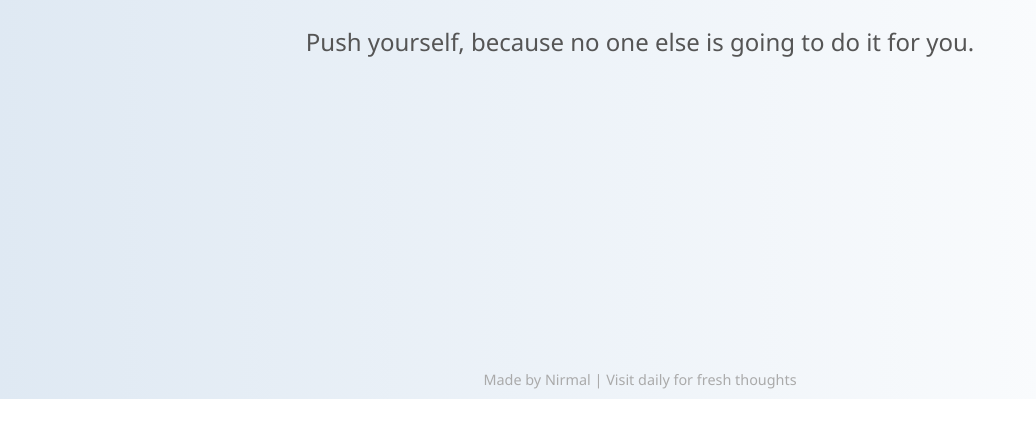
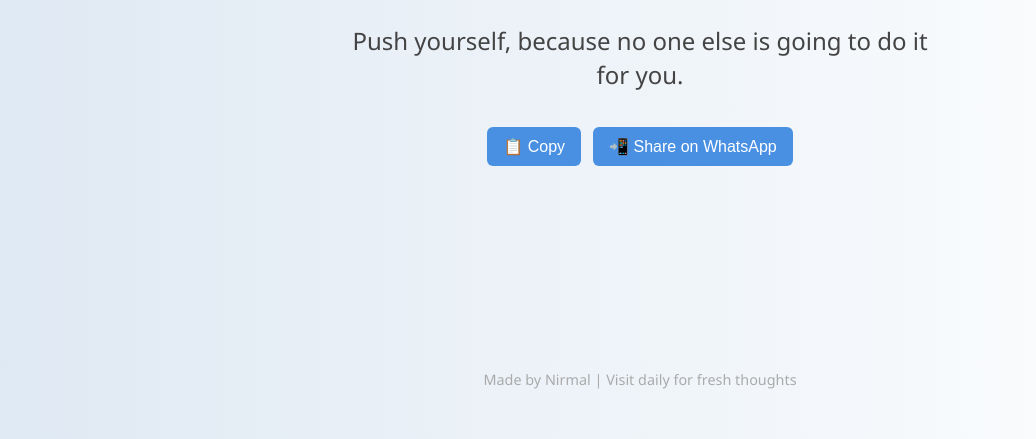
Before and after one commit to ns-cell/daily-thoughts, a plain HTML site: page index.html in a window 1280 px wide. Shown: the part 401-840 px from the top of the page, without its empty margins (0-1036 px from the left). Before the commit the page ends 800 px from the top, so only its background shows below. Drawn offline with Linux system fonts and the light colour scheme.

Commit message:
Update index.html

```diff
--- a/index.html
+++ b/index.html
@@ -1,35 +1,57 @@
 <!DOCTYPE html>
 <html lang="en">
 <head>
-  <meta charset="UTF-8">
+  <meta charset="UTF-8" />
+  <meta name="viewport" content="width=device-width, initial-scale=1" />
   <title>Daily Motivation - Namma Udyama</title>
-  <meta name="viewport" content="width=device-width, initial-scale=1.0">
   <style>
     body {
-      font-family: 'Segoe UI', sans-serif;
+      font-family: 'Segoe UI', Tahoma, Geneva, Verdana, sans-serif;
+      background: linear-gradient(to right, #dfe9f3, #ffffff);
+      min-height: 100vh;
+      margin: 0;
+      padding: 20px;
       display: flex;
       flex-direction: column;
       justify-content: center;
       align-items: center;
-      height: 100vh;
-      margin: 0;
-      background: linear-gradient(to right, #dfe9f3, #ffffff);
+      text-align: center;
+      color: #333;
     }
     h1 {
-      font-size: 2em;
-      color: #333;
+      font-size: 2.2rem;
+      margin-bottom: 0.5em;
     }
-    .quote {
-      font-size: 1.5em;
-      color: #555;
-      margin: 20px;
-      text-align: center;
-      padding: 0 20px;
+    #quote {
+      font-size: 1.5rem;
+      margin: 1em 0 1.5em 0;
+      max-width: 600px;
+      line-height: 1.4;
+      color: #444;
+    }
+    .buttons {
+      display: flex;
+      gap: 12px;
+      justify-content: center;
+      margin-bottom: 1.5em;
+    }
+    button, select {
+      cursor: pointer;
+      padding: 10px 16px;
+      font-size: 1rem;
+      border: none;
+      border-radius: 6px;
+      background-color: #4a90e2;
+      color: white;
+      transition: background-color 0.3s ease;
+    }
+    button:hover, select:hover {
+      background-color: #357ABD;
     }
     footer {
-      position: absolute;
+      position: fixed;
       bottom: 10px;
-      font-size: 0.9em;
+      font-size: 0.9rem;
       color: #aaa;
     }
   </style>
@@ -37,12 +59,27 @@
 <body>
 
   <h1>🌟 Today's Thought 🌟</h1>
-  <div class="quote" id="dailyQuote">Loading...</div>
+
+  <div class="buttons">
+    <label for="langSelect" style="align-self:center; color:#555;">Choose Language:</label>
+    <select id="langSelect" aria-label="Select quote language">
+      <option value="en" selected>English</option>
+      <option value="kn">Kannada</option>
+    </select>
+  </div>
+
+  <div id="quote">Loading...</div>
+
+  <div class="buttons">
+    <button id="copyBtn" title="Copy quote to clipboard">📋 Copy</button>
+    <button id="whatsappBtn" title="Share quote on WhatsApp">📲 Share on WhatsApp</button>
+  </div>
 
   <footer>Made by Nirmal | Visit daily for fresh thoughts</footer>
 
   <script>
-    const thoughts = [
+    const quotes = {
+      en: [
         "Believe in yourself and all that you are.",
         "Small steps every day lead to big changes.",
         "Dream it. Wish it. Do it.",
@@ -53,12 +90,56 @@
         "Push yourself, because no one else is going to do it for you.",
         "Your only limit is your mind.",
         "Doubt kills more dreams than failure ever will."
-      // You can add more quotes here!
-    ];
+      ],
+      kn: [
+        "ನಿಮ್ಮ ಮೇಲೆ ನಂಬಿಕೆ ಇಡಿ ಮತ್ತು ನೀವು ಇರುವ ಎಲ್ಲಾ ಶಕ್ತಿಯನ್ನು ವಿಶ್ವಾಸಿಸಿ.",
+        "ಪ್ರತಿ ದಿನ ಸಣ್ಣ ಹೆಜ್ಜೆಗಳು ದೊಡ್ಡ ಬದಲಾವಣೆಗೆ ದಾರಿ ಮಾಡಿಕೊಡುತ್ತವೆ.",
+        "ಸ್ವಪ್ನ ನೋಡಿ. ಬಯಸಿರಿ. ಮಾಡಿ.",
+        "ಧನಾತ್ಮಕವಾಗಿರಿ, ಕಠಿಣ ಪರಿಶ್ರಮ ಮಾಡಿ, ಮತ್ತು ಸಾಧನೆ ಮಾಡಿ.",
+        "ನೀವು ನೀವು ಭಾವಿಸುವುದಕ್ಕಿಂತ ಹೆಚ್ಚು ಬಲಿಷ್ಠರು.",
+        "ಯಶಸ್ಸು ನಿಮ್ಮ ಹತ್ತಿರ ಬರುತ್ತಿಲ್ಲ — ನೀವು ಅದನ್ನು ತಲುಪಬೇಕು.",
+        "ಗಡಿಯಾರವನ್ನು ನೋಡಬೇಡಿ; ಅದು ಏನು ಮಾಡುತ್ತದೆ ಹಾಗೆ ಮಾಡಿ — ಮುಂದುವರಿಸಿ.",
+        "ನಿಮ್ಮನ್ನು ನೀವು ತಳ್ಳಿರಿ, ಏಕೆಂದರೆ ಇನ್ನಾರೂ ಇದನ್ನು ನಿಮಗಾಗಿ ಮಾಡುವುದಿಲ್ಲ.",
+        "ನಿಮ್ಮ ಏಕೈಕ ಮಿತಿಯು ನಿಮ್ಮ ಮನಸ್ಸಾಗಿದೆ.",
+        "ಶಂಕೆ ವಿಫಲತೆಯಿಗಿಂತ ಹೆಚ್ಚು ಕನಸುಗಳನ್ನು ಕೊಲ್ಲುತ್ತದೆ."
+      ]
+    };
 
+    function getQuote(lang) {
       const today = new Date();
-    const dayIndex = today.getDate() % thoughts.length;
-    document.getElementById("dailyQuote").textContent = thoughts[dayIndex];
+      const index = today.getDate() % quotes[lang].length;
+      return quotes[lang][index];
+    }
+
+    function updateQuote() {
+      const langSelect = document.getElementById('langSelect');
+      const selectedLang = langSelect.value;
+      const quoteText = getQuote(selectedLang);
+      document.getElementById('quote').textContent = quoteText;
+    }
+
+    document.getElementById('langSelect').addEventListener('change', updateQuote);
+
+    // Initial quote load
+    updateQuote();
+
+    // Copy to clipboard
+    document.getElementById('copyBtn').addEventListener('click', () => {
+      const quote = document.getElementById('quote').textContent;
+      navigator.clipboard.writeText(quote).then(() => {
+        alert('Quote copied to clipboard!');
+      }).catch(() => {
+        alert('Failed to copy quote.');
+      });
+    });
+
+    // WhatsApp share
+    document.getElementById('whatsappBtn').addEventListener('click', () => {
+      const quote = document.getElementById('quote').textContent;
+      const encodedQuote = encodeURIComponent(quote);
+      const whatsappURL = `https://wa.me/?text=${encodedQuote}`;
+      window.open(whatsappURL, '_blank');
+    });
   </script>
 
 </body>
```
Lines whose indentation alone changed are shown as unchanged.
